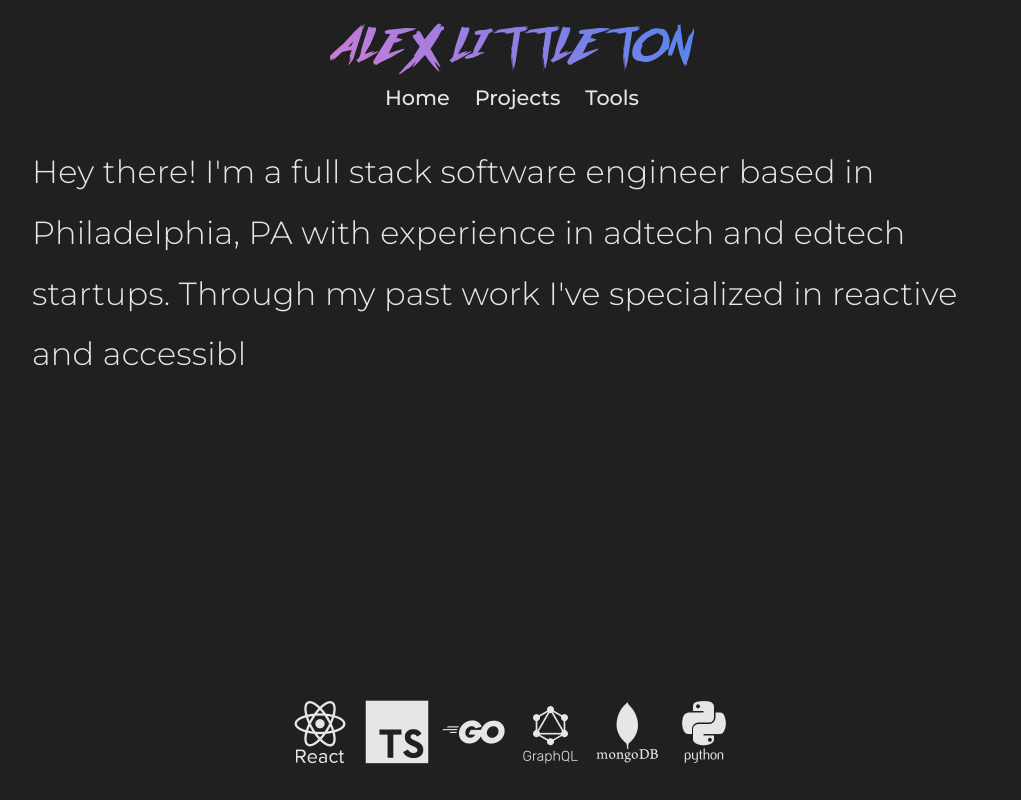
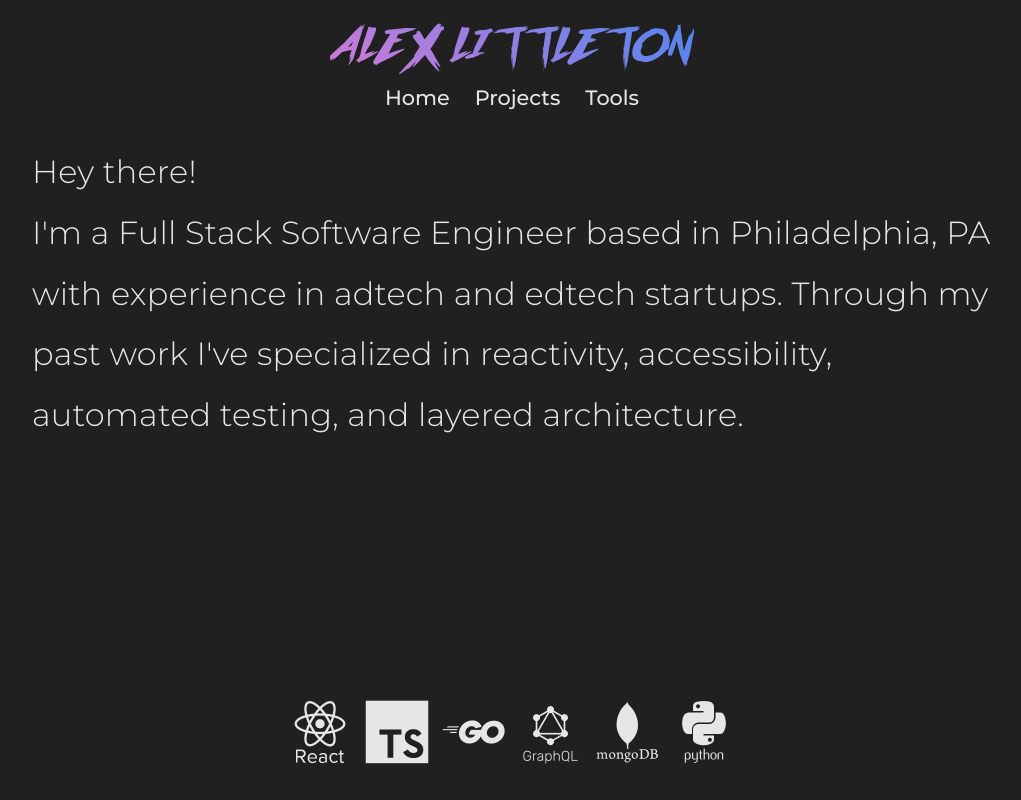
Before and after one commit to alexander-littleton/site, a React (Vite) app: page /#/ in a window 1280 px wide. Shown: the whole page, without its empty margins (128-1149 px from the left). Built offline with nearby package versions, Linux system fonts and the light colour scheme.

Commit message:
add typing effect to bio

```diff
--- a/src/pages/home/index.tsx
+++ b/src/pages/home/index.tsx
@@ -23,21 +23,22 @@ const DeviconRow = styled.div`
 const Bio = styled.p`
   font-size: 2em;
   flex-grow: 1;
+  white-space: pre-line;
 `;
 
 export default function Home() {
   const [currentText, setCurrentText] = useState("");
   const [currentIndex, setCurrentIndex] = useState(0);
   const bio =
-    `Hey there! ` +
-    `I'm a full stack software engineer based in Philadelphia, PA with experience in adtech and edtech startups. ` +
-    `Through my past work I've specialized in reactive and accessible UI, automated testing, and layered architecture.`;
+    `Hey there!\n` +
+    `I'm a Full Stack Software Engineer based in Philadelphia, PA with experience in adtech and edtech startups. ` +
+    `Through my past work I've specialized in reactivity, accessibility, automated testing, and layered architecture.`;
   useEffect(() => {
     if (currentIndex < bio.length) {
       const timeout = setTimeout(() => {
         setCurrentText((prevText) => prevText + bio[currentIndex]);
         setCurrentIndex((prevIndex) => prevIndex + 1);
-      }, 30);
+      }, 15);
 
       return () => clearTimeout(timeout);
     }
```
